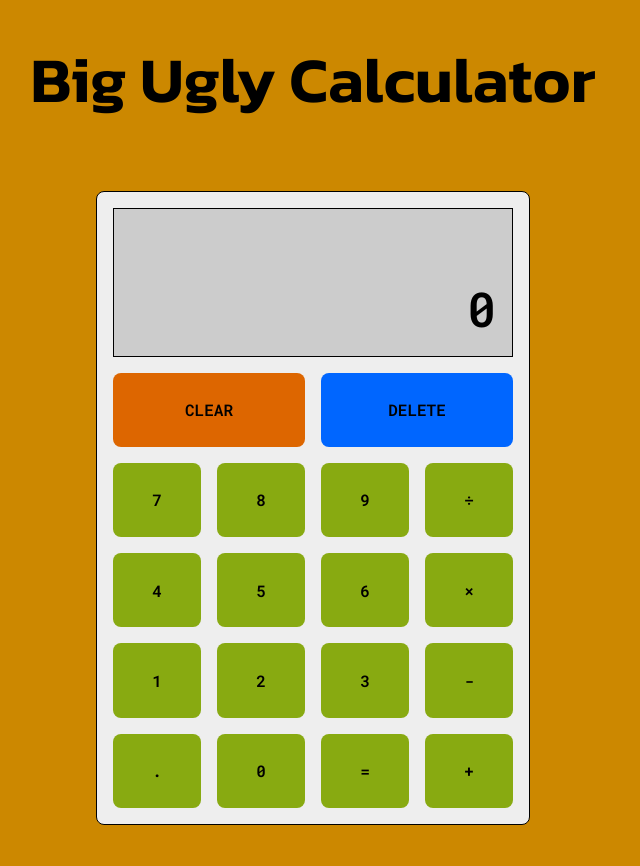
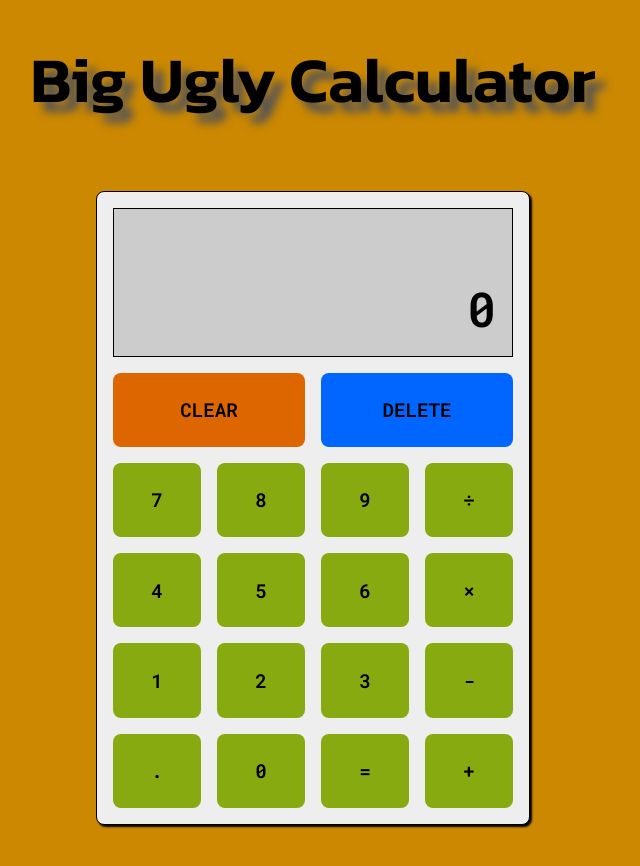
Before and after one commit to hugoharris/calculator, a plain HTML site: page index.html in a window 1280 px wide. Shown: the whole page, without its empty margins (327-967 px from the left). Drawn offline with Linux system fonts and the light colour scheme.

Commit message:
final version, update formatting and swat bugs

```diff
--- a/index.css
+++ b/index.css
@@ -1,11 +1,6 @@
 * {
     margin: 0;
     padding: 0;
-}
-
-::selection {
-    color: none;
-    background-color: inherit;
 }
 
 body {
@@ -22,6 +17,10 @@ header {
     margin: 2rem;
 }
 
+header h1 {
+    text-shadow: 10px 10px 8px #555555;
+}
+
 .calculator {
     padding: 1rem;
     margin: 4rem auto;
@@ -36,6 +35,8 @@ header {
     background-color: #eeeeee;
     font-family: "Roboto Mono";
     font-weight: 600;
+    font-size: 1.2rem;
+    box-shadow: 2px 2px 2px;
 }
 
 .screen {
@@ -59,6 +60,7 @@ header {
     align-items: center;
     background-color: #dd6600;
     border-radius: 8px;
+    transition: font-size 0.2s;
 }
 
 .delete {
@@ -68,6 +70,7 @@ header {
     align-items: center;
     background-color: #0066ff;
     border-radius: 8px;
+    transition: font-size 0.2s;
 }
 
 .btn {
@@ -76,4 +79,23 @@ header {
     align-items: center;
     background-color: #88aa11;
     border-radius: 8px;
+    transition: font-size 0.2s;
 }
+
+.btn:active, .clear:active, .delete:active {
+    font-size: 1.4rem;
+    transition: font-size 0.2s;
+    box-shadow: 2px 2px 2px;
+}
+
+.clear::selection {
+    background-color: #dd6600;
+}
+
+.delete::selection {
+    background-color: #0066ff;
+}
+
+.btn::selection {
+    background-color: #88aa11;
+}
--- a/index.js
+++ b/index.js
@@ -58,7 +58,6 @@ function handleOperatorClick(op) {
         calcArray.push(currentNum);
         calcArray.push(op);
         calcArrayToggle = true;
-        console.log(calcArray);
         currentNum = 0;
     }
 }
@@ -72,11 +71,9 @@ function resetScreen() {
 function updateScreen(screenDisplay) {
     if (screenDisplay.length > 9 && equalsToggle === true) {
         exponentialDisplay = (Number(screenDisplay)).toExponential(5).toString();
-        console.log(exponentialDisplay);
         screen.innerHTML = `<p>${exponentialDisplay}</p>`
     } else {
         screen.innerHTML = `<p>${screenDisplay}</p>`
-        console.log(calcArray, currentNum);
     }
 }
 
```
